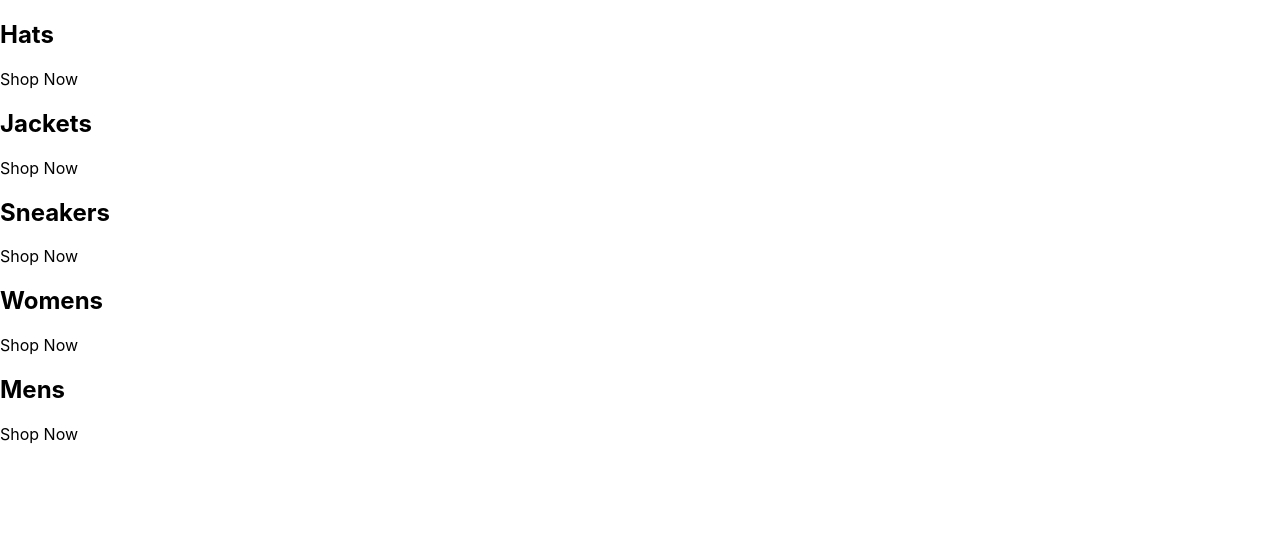
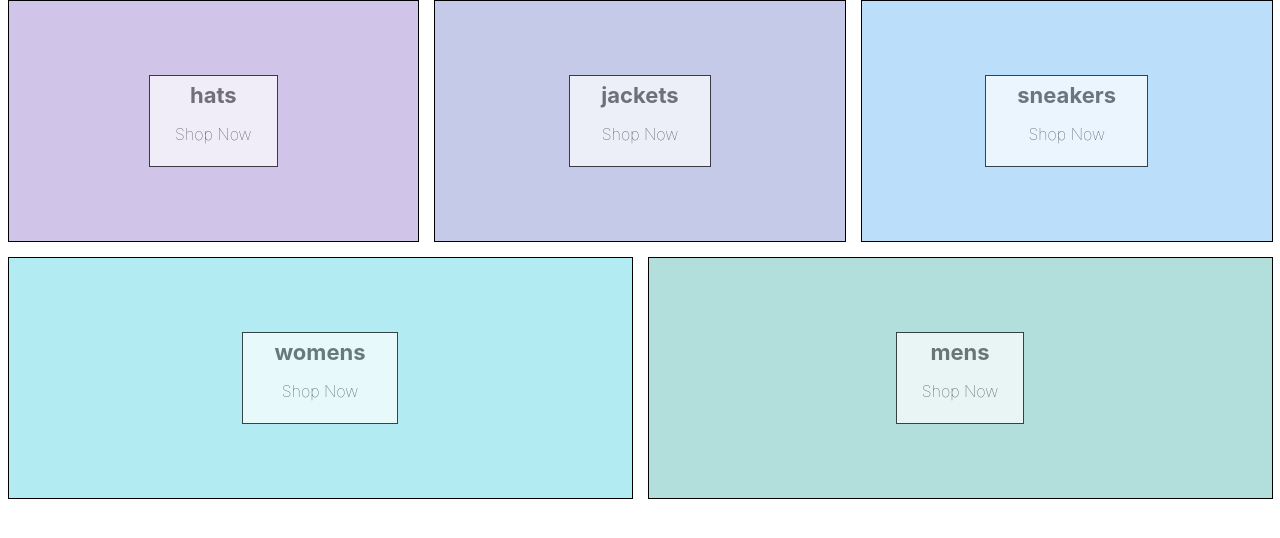
Before and after one commit to devildmitriy/react2023, a React (Create React App) app in the folder crwn-clothing/: page / in a window 1280 px wide. Shown: the top 538 px of the page. Built offline with nearby package versions, Linux system fonts and the light colour scheme.

Commit message:
separated components

```diff
--- a/crwn-clothing/package.json
+++ b/crwn-clothing/package.json
@@ -9,6 +9,7 @@
     "react": "^17.0.2",
     "react-dom": "^17.0.2",
     "react-scripts": "5.0.0",
+    "sass": "^1.57.1",
     "web-vitals": "2.1.4"
   },
   "scripts": {
--- a/crwn-clothing/src/App.js
+++ b/crwn-clothing/src/App.js
@@ -1,43 +1,40 @@
+import Directory from "./components/directory/directory.component";
+
 const App = () => {
-  return (
-    <div className='categories-container'>
-      <div className='category-container'>
-        {/* <img /> */}
-        <div className='category-body-container'>
-          <h2>Hats</h2>
-          <p>Shop Now</p>
-        </div>
-      </div>
-      <div className='category-container'>
-        {/* <img /> */}
-        <div className='category-body-container'>
-          <h2>Jackets</h2>
-          <p>Shop Now</p>
-        </div>
-      </div>
-      <div className='category-container'>
-        {/* <img /> */}
-        <div className='category-body-container'>
-          <h2>Sneakers</h2>
-          <p>Shop Now</p>
-        </div>
-      </div>
-      <div className='category-container'>
-        {/* <img /> */}
-        <div className='category-body-container'>
-          <h2>Womens</h2>
-          <p>Shop Now</p>
-        </div>
-      </div>
-      <div className='category-container'>
-        {/* <img /> */}
-        <div className='category-body-container'>
-          <h2>Mens</h2>
-          <p>Shop Now</p>
-        </div>
-      </div>
-    </div>
-  );
+  const categories = [
+    {
+      id: 1,
+      title: "hats",
+      imageUrl: "https://i.ibb.co/cvpntL1/hats.png",
+      backgroundColor: "#d1c4e9",
+    },
+    {
+      id: 2,
+      title: "jackets",
+      imageUrl: "https://i.ibb.co/px2tCc3/jackets.png",
+      backgroundColor: "#c5cae9",
+    },
+    {
+      id: 3,
+      title: "sneakers",
+      imageUrl: "https://i.ibb.co/0jqHpnp/sneakers.png",
+      backgroundColor: "#bbdefb",
+    },
+    {
+      id: 4,
+      title: "womens",
+      imageUrl: "https://i.ibb.co/GCCdy8t/womens.png",
+      backgroundColor: "#b2ebf2",
+    },
+    {
+      id: 5,
+      title: "mens",
+      imageUrl: "https://i.ibb.co/R70vBrQ/men.png",
+      backgroundColor: "#b2dfdb",
+    },
+  ];
+
+  return <Directory categories={categories} />;
 };
 
 export default App;
--- /dev/null
+++ b/crwn-clothing/src/components/category-item/category-item.component.jsx
@@ -0,0 +1,21 @@
+import "./category-item.syles.scss";
+
+const CategoryItem = ({ category }) => {
+  const { title, imageUrl, backgroundColor } = category;
+
+  return (
+    <div className="category-container">
+      <div
+        className="background-image"
+        //style={{ backgroundImage: `url(${imageUrl})` }}
+        style={{ backgroundColor: backgroundColor }}
+      />
+      <div className="category-body-container">
+        <h2>{title}</h2>
+        <p>Shop Now</p>
+      </div>
+    </div>
+  );
+};
+
+export default CategoryItem;
--- /dev/null
+++ b/crwn-clothing/src/components/category-item/category-item.syles.scss
@@ -0,0 +1,68 @@
+.category-container {
+  min-width: 30%;
+  height: 240px;
+  flex: 1 1 auto;
+  display: flex;
+  align-items: center;
+  justify-content: center;
+  border: 1px solid black;
+  margin: 0 7.5px 15px;
+  overflow: hidden;
+
+  &:hover {
+    cursor: pointer;
+
+    & .background-image {
+      transform: scale(1.1);
+      transition: transform 6s cubic-bezier(0.25, 0.45, 0.45, 0.95);
+    }
+
+    & .category-body-container {
+      opacity: 0.9;
+    }
+  }
+
+  &.large {
+    height: 380px;
+  }
+
+  &:first-child {
+    margin-right: 7.5px;
+  }
+
+  &:last-child {
+    margin-left: 7.5px;
+  }
+
+  .background-image {
+    width: 100%;
+    height: 100%;
+    background-size: cover;
+    background-position: center;
+  }
+
+  .category-body-container {
+    height: 90px;
+    padding: 0 25px;
+    display: flex;
+    flex-direction: column;
+    align-items: center;
+    justify-content: center;
+    border: 1px solid black;
+    background-color: white;
+    opacity: 0.7;
+    position: absolute;
+
+    h2 {
+      font-weight: bold;
+      margin: 0 6px 0;
+      font-size: 22px;
+      color: #4a4a4a;
+    }
+
+    p {
+      font-weight: lighter;
+      font-size: 16px;
+    }
+  }
+}
--- /dev/null
+++ b/crwn-clothing/src/components/directory/directory.component.jsx
@@ -0,0 +1,14 @@
+import "./directory.styles.scss";
+import CategoryItem from "../category-item/category-item.component";
+
+const Directory = ({ categories }) => {
+  return (
+    <div className="categories-container">
+      {categories.map((category) => (
+        <CategoryItem category={category} key={category.id} />
+      ))}
+    </div>
+  );
+};
+
+export default Directory;
--- /dev/null
+++ b/crwn-clothing/src/components/directory/directory.styles.scss
@@ -0,0 +1,6 @@
+.categories-container {
+    width: 100%;
+    display: flex;
+    flex-wrap: wrap;
+    justify-content: space-between;
+  }
```
Also changed, not shown: 1 other file (tests, documents, lock files or other folders).
